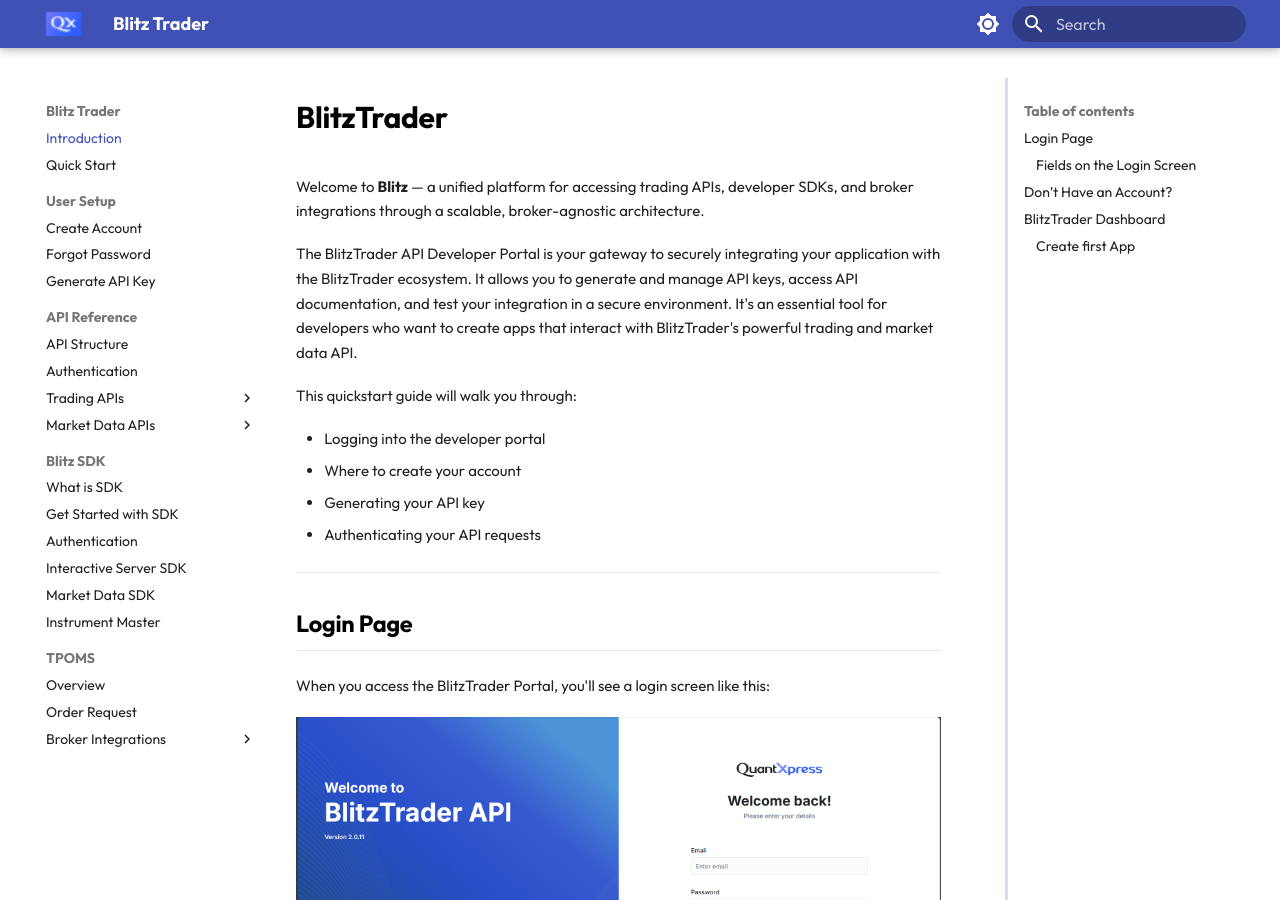
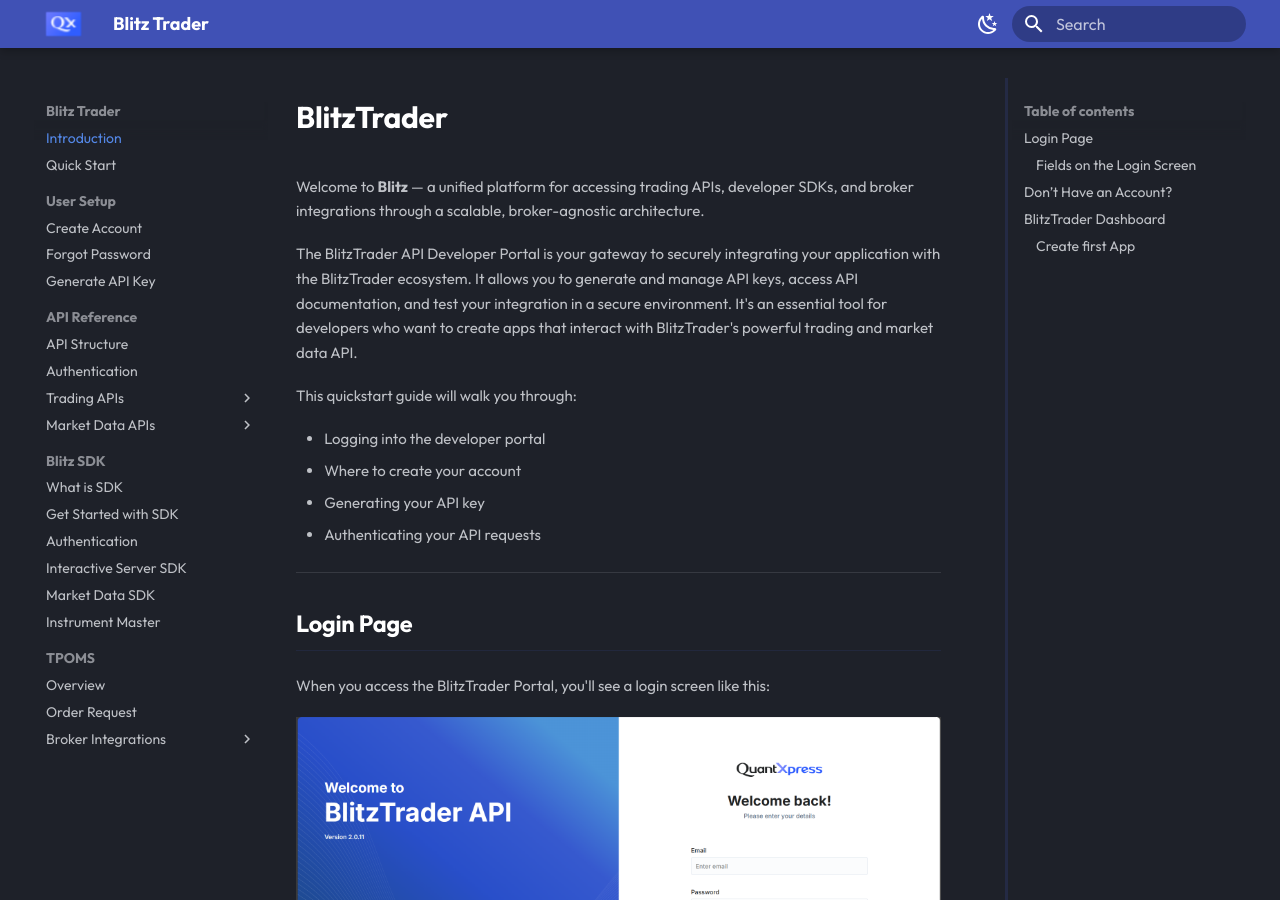
Before and after one commit to Harshitv-45/blitz-documentation, an MkDocs documentation site: the page built from docs/index.md, in a window 1280 px wide and 900 px high. Built offline with MkDocs 1.6.1 and Material for MkDocs 9.7.7, drawn with Linux system fonts in a browser that asks for light colours.

Commit message:
fix dark mode

```diff
--- a/mkdocs.yml
+++ b/mkdocs.yml
@@ -26,21 +26,19 @@
 
   palette:
     # Dark Mode (Default)
-    - media: "(prefers-color-scheme: dark)"
-      scheme: slate
+    - scheme: slate
       primary: indigo
       accent: indigo
       toggle:
-        icon: material/brightness-4
+        icon: material/weather-night
         name: Switch to light mode
 
     # Light Mode
-    - media: "(prefers-color-scheme: light)"
-      scheme: default
+    - scheme: default
       primary: indigo
       accent: indigo
       toggle:
-        icon: material/brightness-7
+        icon: material/weather-sunny
         name: Switch to dark mode
 
 markdown_extensions:
```
Also changed, not shown: site/api/market-data/downloadInstrument/index.html, site/api/market-data/historicaldata/index.html, site/api/market-data/instrumentDetail/index.html, site/api/market-data/ltp/index.html, site/api/market-data/optionchain/index.html, site/search/search_index.json.
